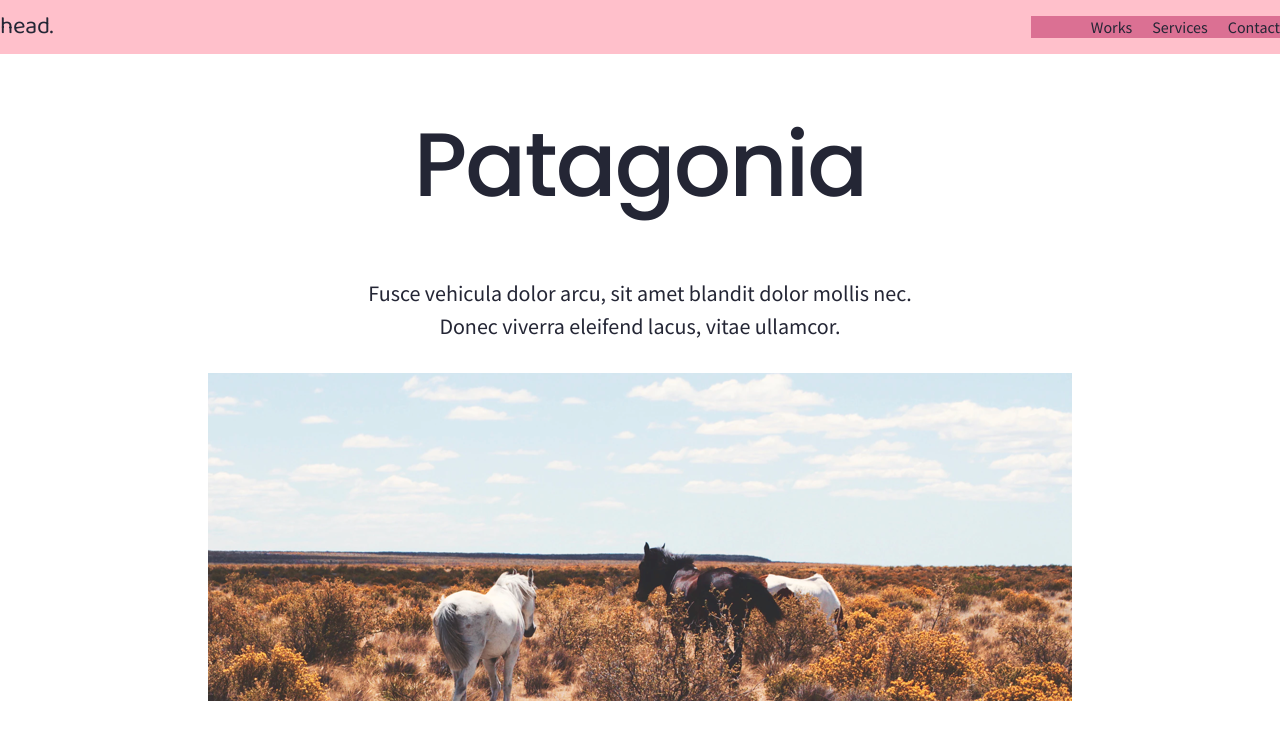
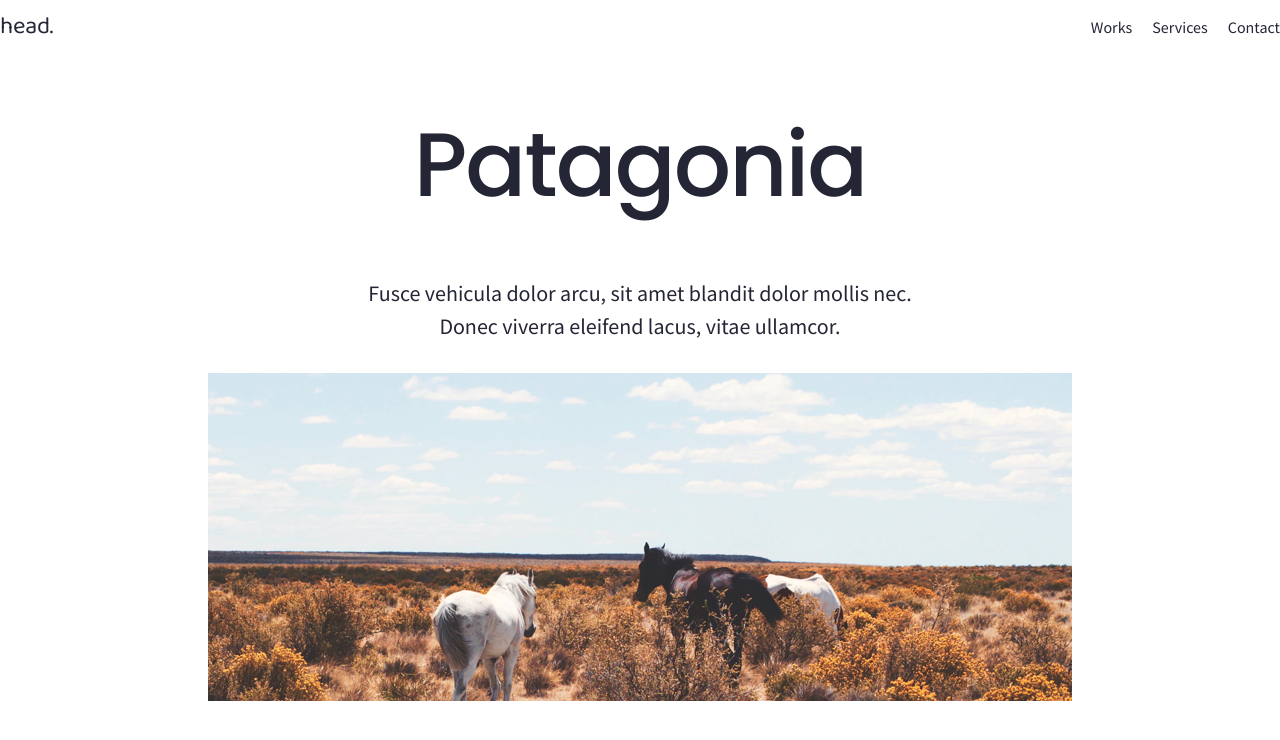
Before and after one commit to amelielidaeng/responsive-two, a plain HTML site: page index.html in a window 1280 px wide. Drawn offline with Linux system fonts and the light colour scheme.

Commit message:
removed bg colors

```diff
--- a/styles/_header.scss
+++ b/styles/_header.scss
@@ -10,10 +10,8 @@ check if changing widths or adding @media can help.*/
     display: flex;
     justify-content: space-between;
     align-items: center;
-    background-color: pink;
 
     &__list {
-        background-color: palevioletred;
         display: flex;
         flex-direction: row;
         list-style: none;
```
Also changed, not shown: styles/index.css, 1 other file.
